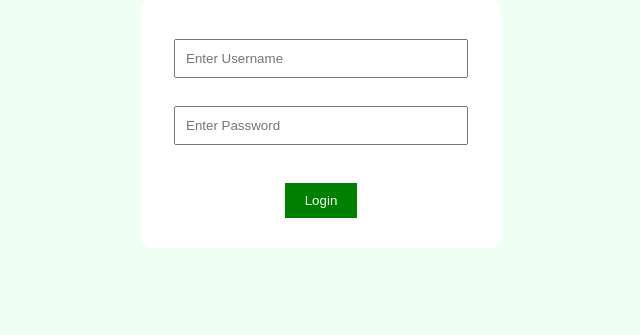
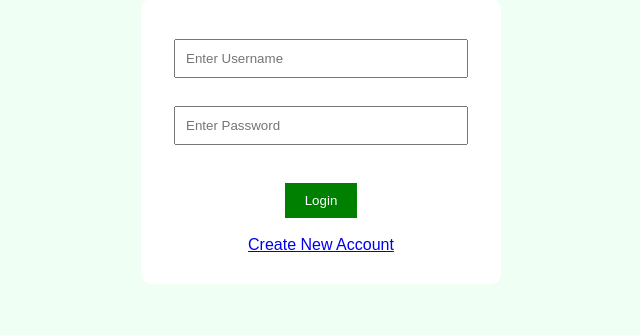
Before and after one commit to Jjkkhhb/sustainable-diet-aisustainable-diet-ai, a Flask app: page / in a window 1280 px wide. Shown: the part 139-474 px from the top of the page, without its empty margins (319-959 px from the left). Run offline with Flask 3, Linux system fonts and the light colour scheme; parts of the project's set-up code (start-up, migrations or seed data) failed here and were passed over.

Commit message:
Added signup navigation

```diff
--- a/templates/login.html
+++ b/templates/login.html
@@ -27,6 +27,11 @@
     <br><br>
 
     <button type="submit">Login</button>
+    <br><br>
+
+<a href="/register">
+Create New Account
+</a>
 
 </form>
 
--- a/templates/register.html
+++ b/templates/register.html
@@ -26,6 +26,10 @@
 
     <br><br>
 
+<a href="/">
+Back to Login
+</a>
+
     <button type="submit">Register</button>
 
 </form>
```
